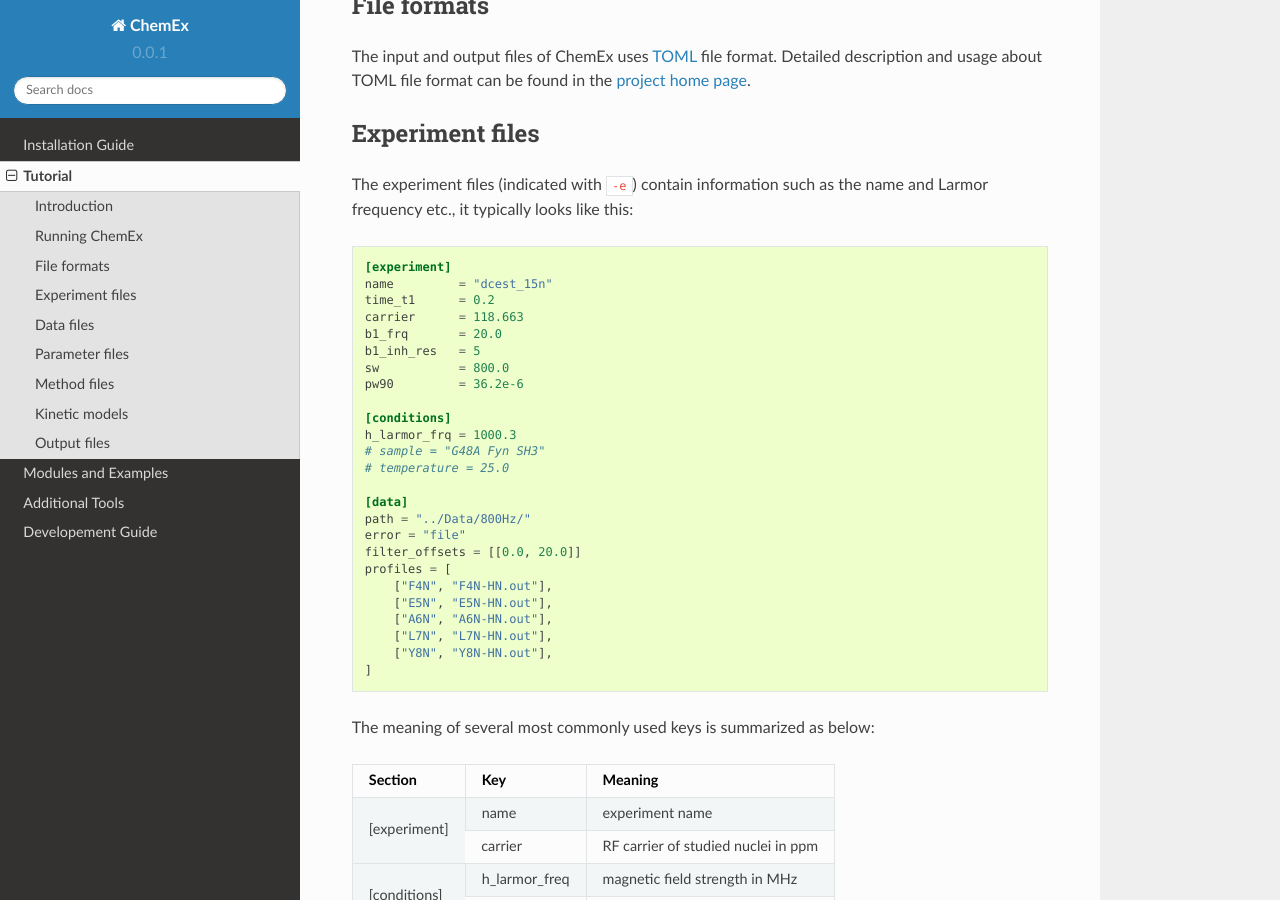
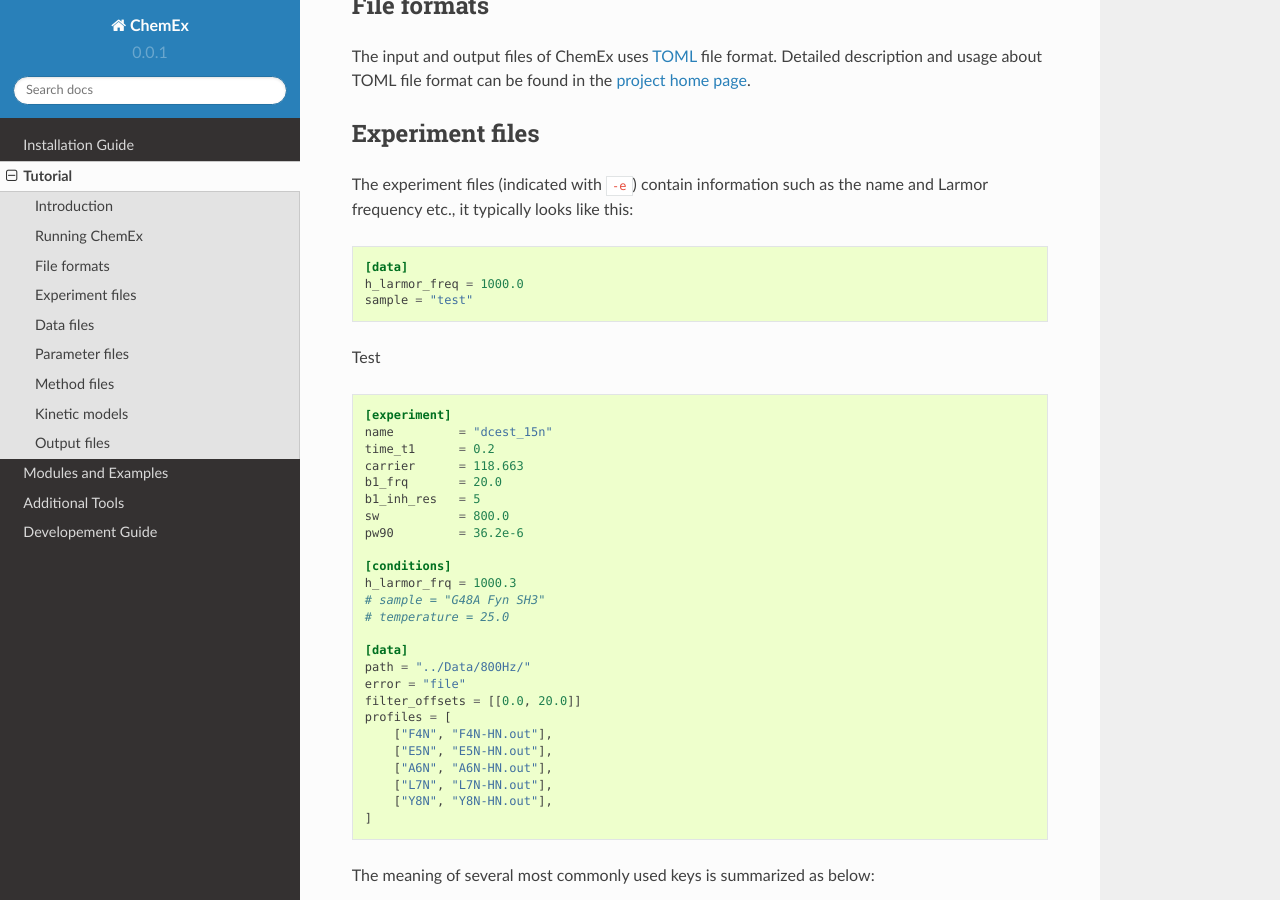
Before and after one commit to tyuwen/ChemEx, a Sphinx documentation site: the page built from docs/source/tutorial.rst, in a window 1280 px wide and 900 px high, scrolled down 1675 px. Built offline with Sphinx 7.4.7 and the Read the Docs theme 2.0.0, drawn with Linux system fonts in a browser that asks for light colours.

Commit message:
another test

```diff
--- a/docs/source/tutorial.rst
+++ b/docs/source/tutorial.rst
@@ -88,6 +88,14 @@
 
 .. highlight:: toml
 
+.. code-block:: toml
+
+    [data]
+    h_larmor_freq = 1000.0
+    sample = "test"
+
+Test
+
 .. literalinclude:: experiment.toml
     :language: toml
 
```
